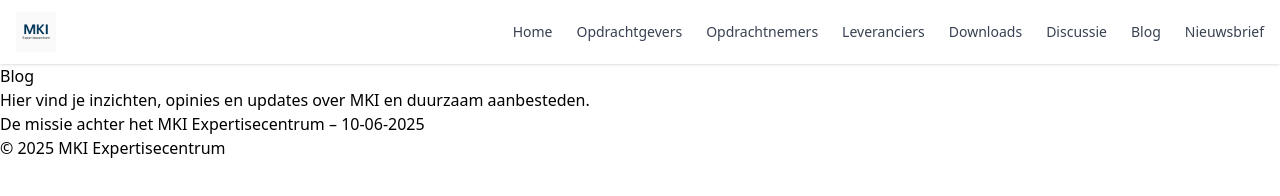
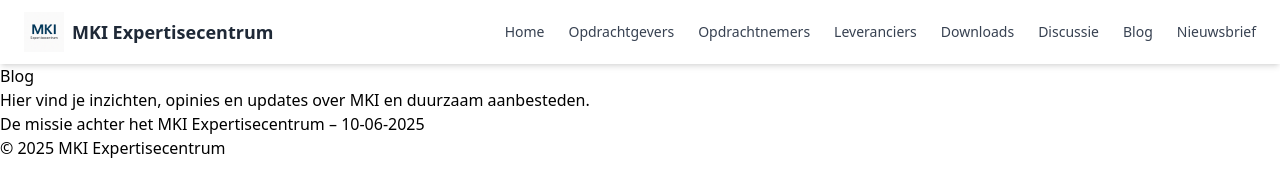
Before and after one commit to lcapro/mkiexpertisecentrum, an Eleventy site: page src/blog.md in a window 1280 px wide. Built offline with nearby package versions, Linux system fonts and the light colour scheme; Eleventy itself is replaced by a stand-in of ours; files that its build step writes are made by us from their sources.

Commit message:
Update header.njk

```diff
--- a/src/_includes/header.njk
+++ b/src/_includes/header.njk
@@ -1,16 +1,15 @@
-<header class="bg-white shadow">
-  <div class="container mx-auto flex justify-between items-center h-16 px-4">
+<header class="bg-white shadow-md sticky top-0 z-50">
+  <div class="max-w-7xl mx-auto flex justify-between items-center h-16 px-6">
 
     <!-- Logo -->
-    <div class="flex items-center">
-      <a href="/" class="block">
-        <img src="/img/logo.png" alt="MKI Expertisecentrum logo" class="h-10 w-auto max-h-12">
-      </a>
-    </div>
+    <a href="/" class="flex items-center space-x-2">
+      <img src="/img/logo.png" alt="MKI Expertisecentrum logo" class="h-10 w-auto">
+      <span class="text-lg font-semibold text-gray-800">MKI Expertisecentrum</span>
+    </a>
 
     <!-- Navigatie -->
     <nav>
-      <ul class="flex space-x-6 list-none text-sm font-medium text-gray-700">
+      <ul class="flex gap-6 text-sm font-medium text-gray-700">
         <li><a href="/" class="hover:text-blue-600">Home</a></li>
         <li><a href="/opdrachtgevers/" class="hover:text-blue-600">Opdrachtgevers</a></li>
         <li><a href="/opdrachtnemers/" class="hover:text-blue-600">Opdrachtnemers</a></li>
@@ -21,6 +20,5 @@
         <li><a href="/nieuwsbrief/" class="hover:text-blue-600">Nieuwsbrief</a></li>
       </ul>
     </nav>
-
   </div>
 </header>
```
